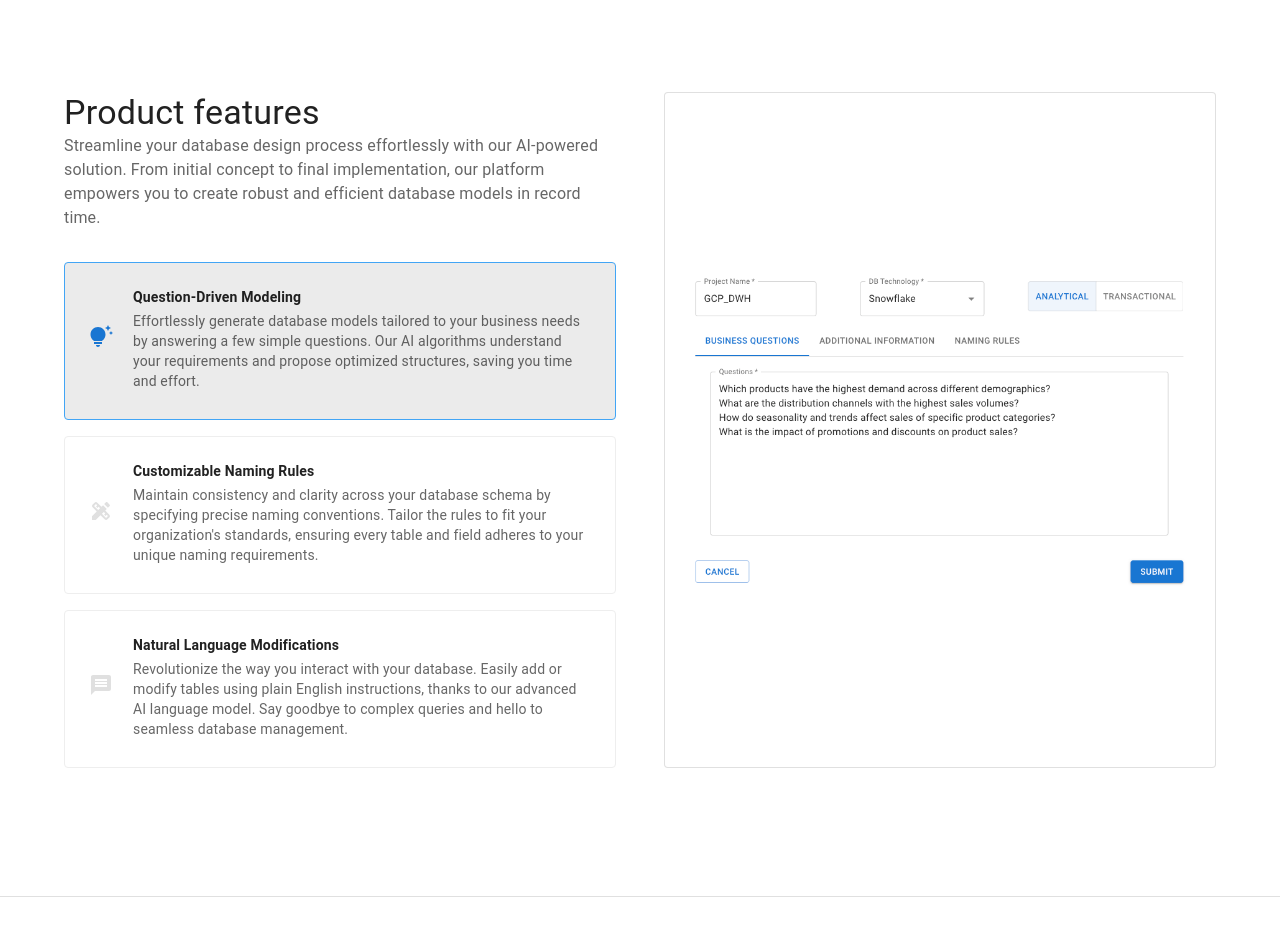
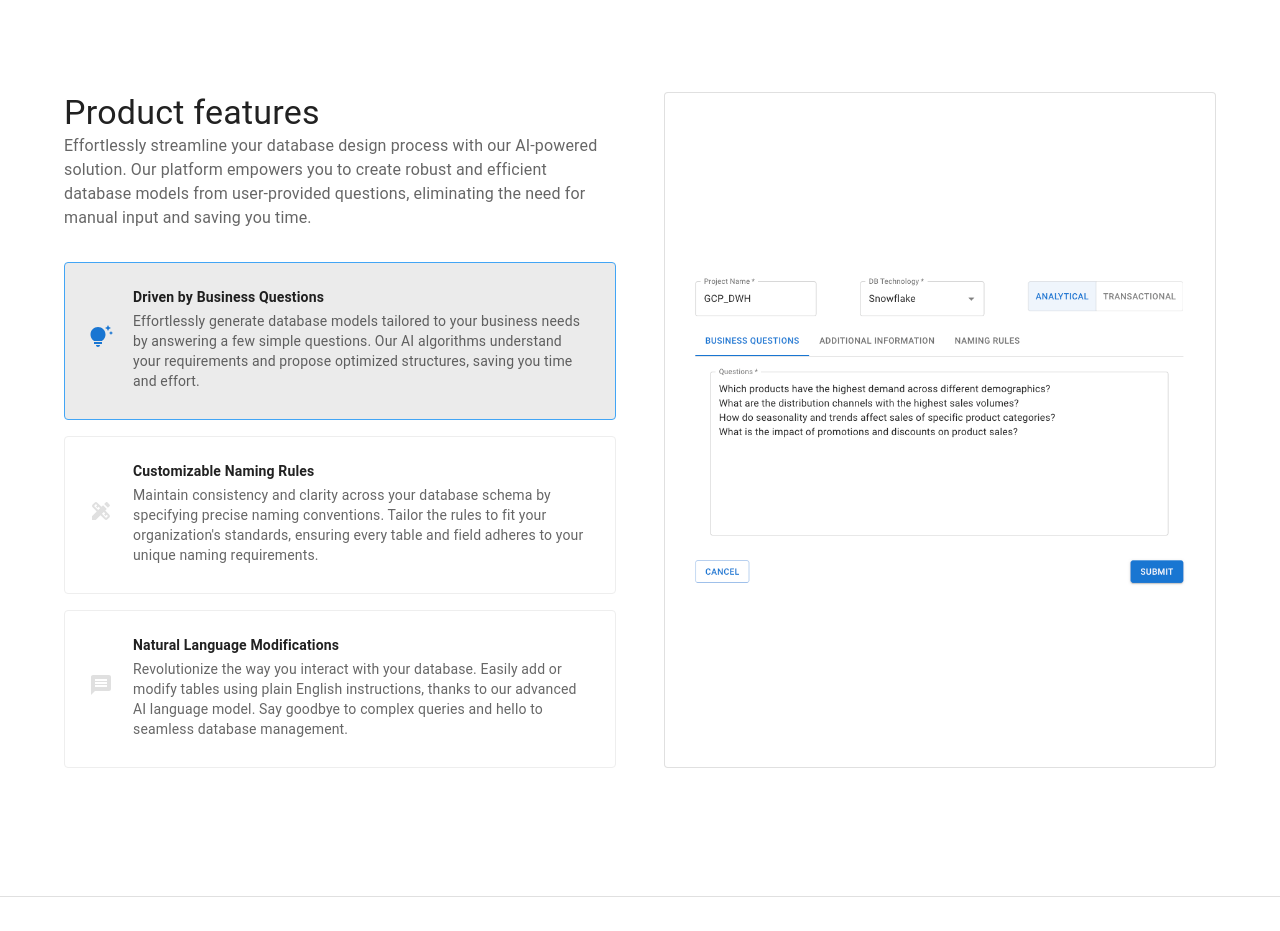
Before and after one commit to hvazquezr/kleandbm-landing, a React (Vite) app: page / in a window 1280 px wide. Shown: the part 1560-2491 px from the top of the page. Built offline with nearby package versions, Linux system fonts and the light colour scheme.

Commit message:
Fixed question-driven feature

```diff
--- a/src/components/Features.jsx
+++ b/src/components/Features.jsx
@@ -14,7 +14,7 @@ import TipsAndUpdatesIcon from '@mui/icons-material/TipsAndUpdates';
 const items = [
   {
     icon: <TipsAndUpdatesIcon />,
-    title: 'Question-Driven Modeling',
+    title: 'Driven by Business Questions',
     description:
       'Effortlessly generate database models tailored to your business needs by answering a few simple questions. Our AI algorithms understand your requirements and propose optimized structures, saving you time and effort.',
     imageLight: 'url("/features/question_driven.png")',
@@ -60,7 +60,7 @@ export default function Features() {
               color="text.secondary"
               sx={{ mb: { xs: 2, sm: 4 } }}
             >
-              Streamline your database design process effortlessly with our AI-powered solution. From initial concept to final implementation, our platform empowers you to create robust and efficient database models in record time.
+              Effortlessly streamline your database design process with our AI-powered solution. Our platform empowers you to create robust and efficient database models from user-provided questions, eliminating the need for manual input and saving you time.
             </Typography>
           </div>
           <Grid container item gap={1} sx={{ display: { xs: 'auto', sm: 'none' } }}>
```
